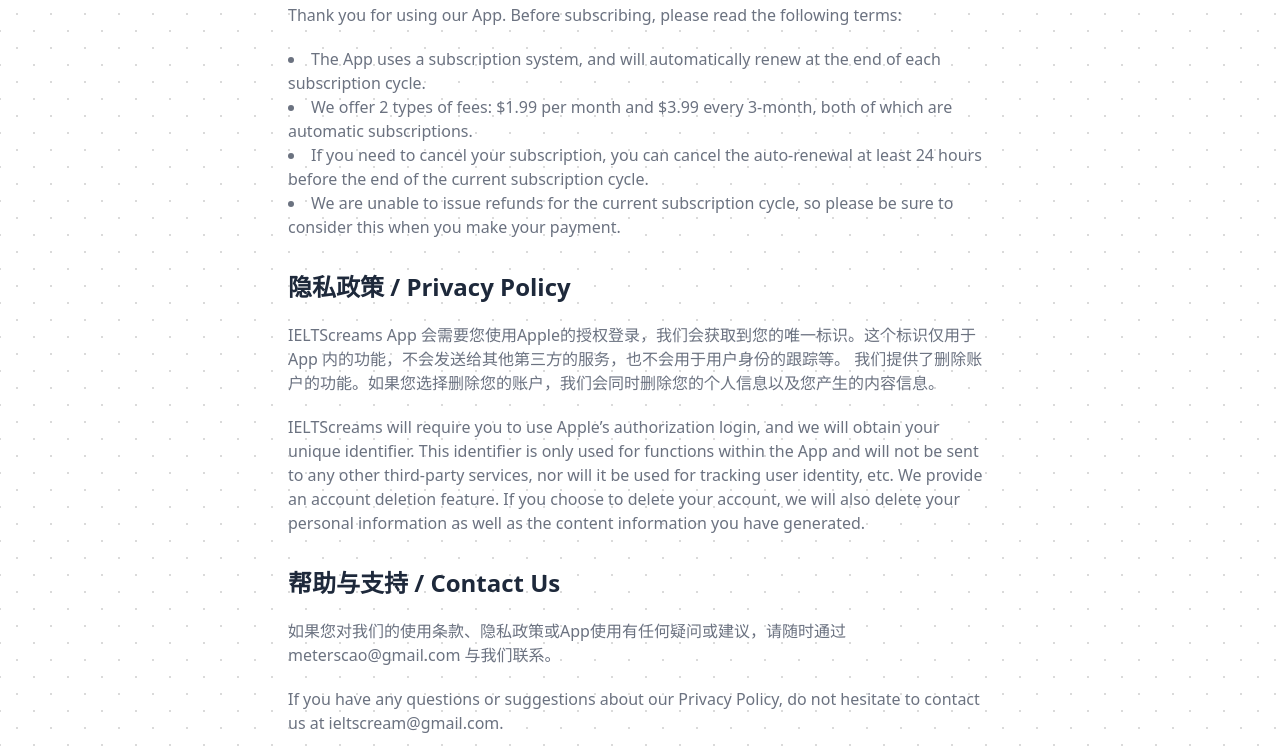
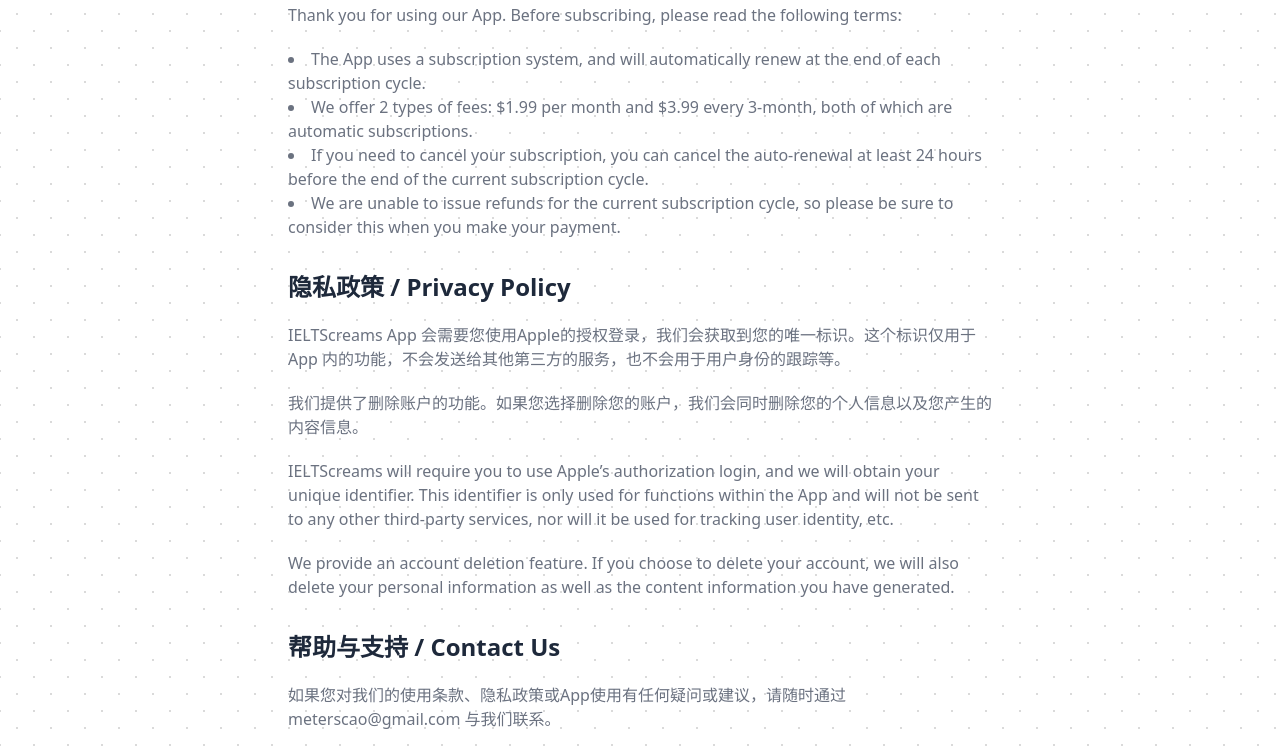
Before and after one commit to IELTScream/IELTScream.github.io, a website: page index.html in a window 1280 px wide. Shown: the part 411-1159 px from the top of the page. Drawn offline with Linux system fonts and the light colour scheme.

Commit message:
Update index.html

```diff
--- a/index.html
+++ b/index.html
@@ -41,10 +41,14 @@
 
     <h3 class="text-2xl font-semibold  mt-8 mb-5 text-slate-800" id="privacy-policy">隐私政策 / Privacy Policy</h3>
 
-    <p class="my-5">IELTScreams App 会需要您使用Apple的授权登录，我们会获取到您的唯一标识。这个标识仅用于 App 内的功能，不会发送给其他第三方的服务，也不会用于用户身份的跟踪等。
+    <p class="my-5">IELTScreams App 会需要您使用Apple的授权登录，我们会获取到您的唯一标识。这个标识仅用于 App 内的功能，不会发送给其他第三方的服务，也不会用于用户身份的跟踪等。</p>
+
+    <p class="my-5">
 我们提供了删除账户的功能。如果您选择删除您的账户，我们会同时删除您的个人信息以及您产生的内容信息。</p>
 
-    <p class="my-5">IELTScreams will require you to use Apple’s authorization login, and we will obtain your unique identifier. This identifier is only used for functions within the App and will not be sent to any other third-party services, nor will it be used for tracking user identity, etc.
+    <p class="my-5">IELTScreams will require you to use Apple’s authorization login, and we will obtain your unique identifier. This identifier is only used for functions within the App and will not be sent to any other third-party services, nor will it be used for tracking user identity, etc.</p>
+
+    <p class="my-5">
 We provide an account deletion feature. If you choose to delete your account, we will also delete your personal information as well as the content information you have generated.</p>
 
 
```
